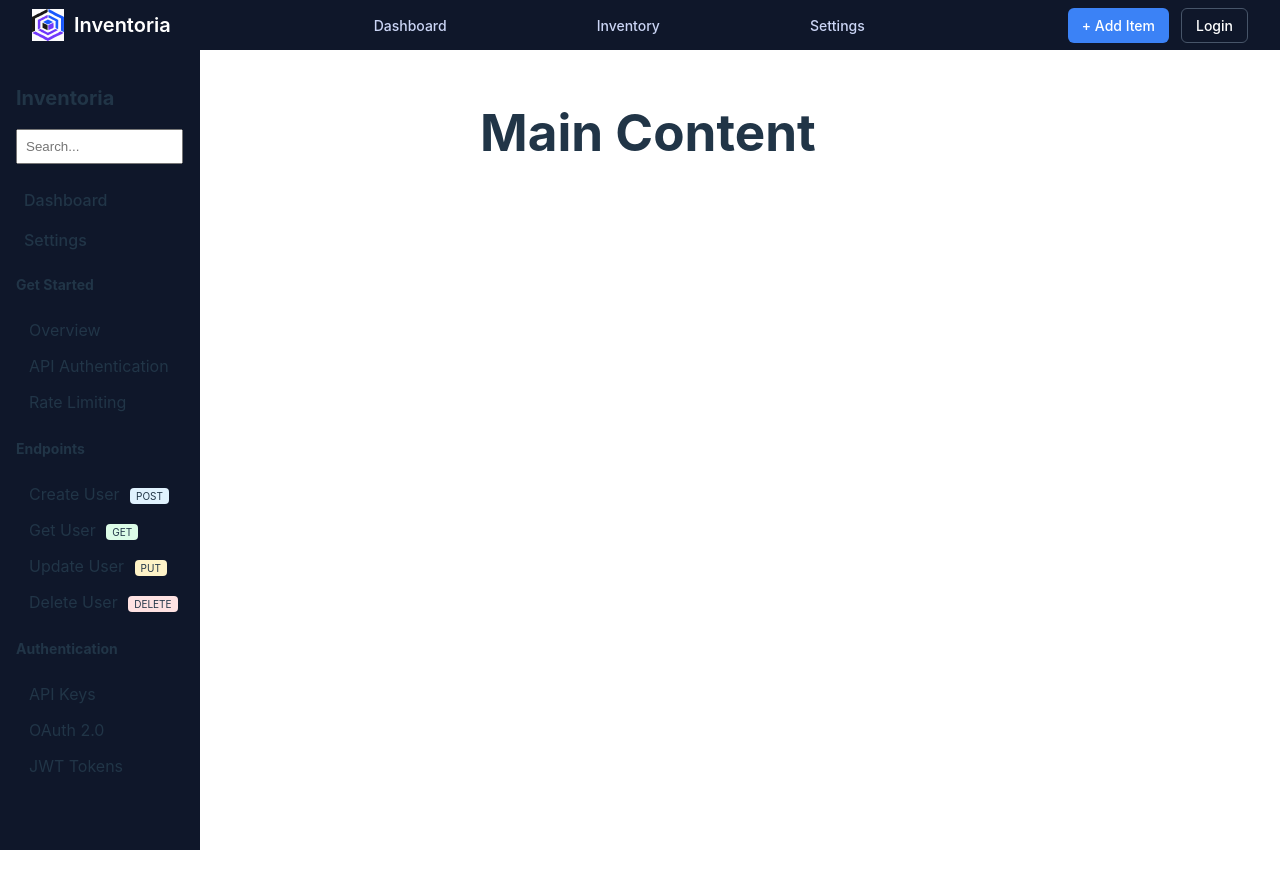
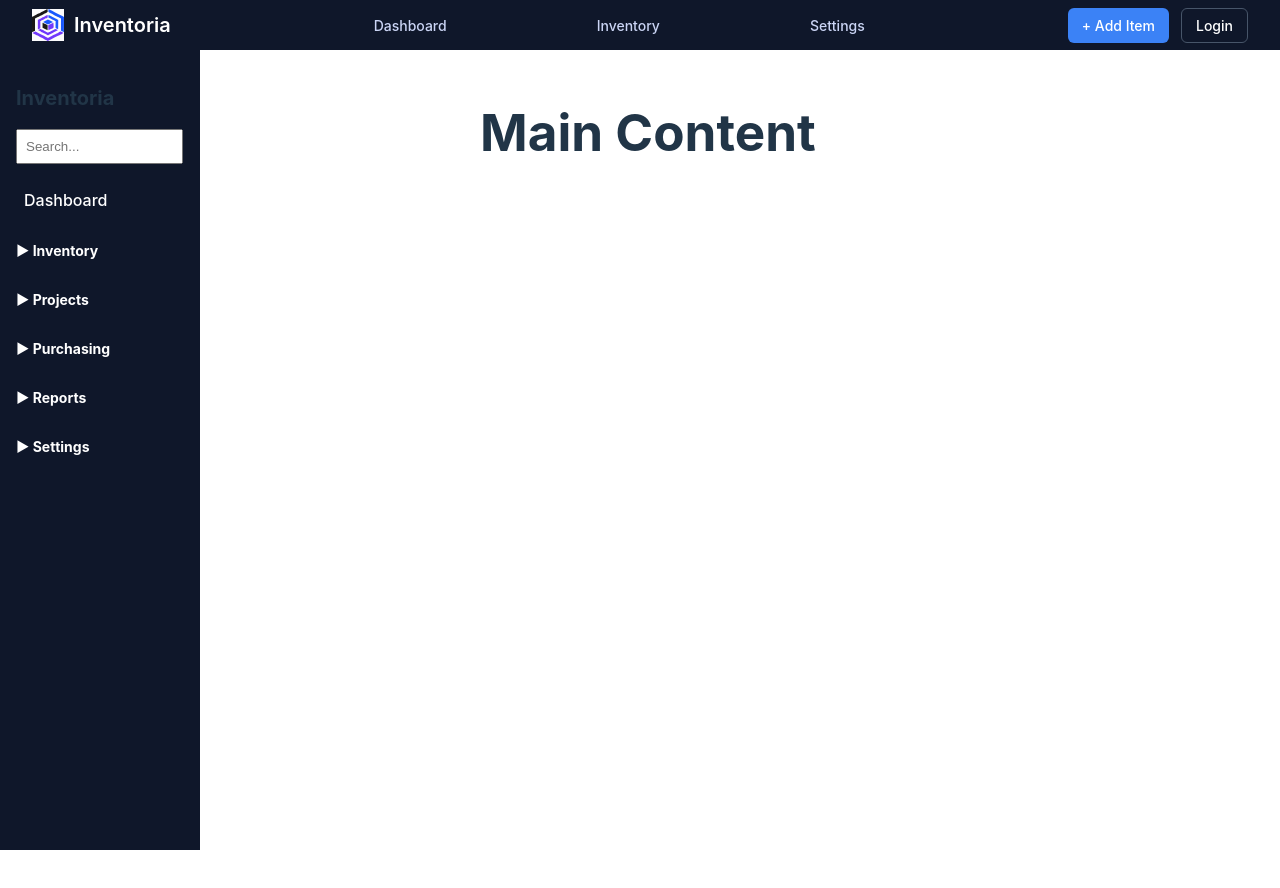
Before and after one commit to KloudKitsune/Inventory_System, a React (Vite) app: page / in a window 1280 px wide. Shown: the top 888 px of the page. Built offline with nearby package versions, Linux system fonts and the light colour scheme.

Commit message:
Feat: Updated the sidebar component to reflect inventory, projects, purchasing, reports, and settings.

```diff
--- a/src/layout/SideBar/SideBar.css
+++ b/src/layout/SideBar/SideBar.css
@@ -29,18 +29,17 @@
 
 :root {
   /* Light */
-  /* /* --surface: #ffffff; */
-  --surface-alt: #0f172a; */
-  --text: #525252;
+  --surface-alt: #0f172a;
+  --text: #fff;
   --text-strong: #111827;
   --primary: #000;
   --outline: #0f172a;
 
   /* Dark */
-  --surface-dark: #0a0a0a;
+  /* --surface-dark: #0a0a0a;
   --surface-dark-alt: #171717;
   --text-dark: #d4d4d4;
-  --text-dark-strong: #fff;
+  --text-dark-strong: #fff; */
 }
 
 /* Layout */
@@ -57,11 +56,13 @@
   border-right: 1px solid var(--outline);
   padding: 16px;
   position: fixed;
-  height: 100%;
+  height: 100vh;
+
+  overflow-y: auto;
+
   transform: translateX(-100%);
   transition: 0.3s;
   z-index: 20;
-
 }
 
 .sidebar.open {
@@ -89,7 +90,6 @@
   border-radius: 6px;
   text-decoration: none;
   color: var(--text);
-
 }
 
 .links a:hover {
@@ -99,20 +99,32 @@
 /* Sections */
 .section {
   margin-top: 12px;
-
 }
 
 .section-title {
+  width: 100%;
+  background: none;
+  border: none;
+
+  color: white;
+  text-align: left;
+
+  padding: 10px 0;
+
+  font-size: 14px;
   font-weight: bold;
-  font-size: 14px;
+
+  cursor: pointer;
+}
+
+.section-title:hover {
+  color: #60a5fa;
 }
 
 .section ul {
   padding-left: 12px;
   border-left: 1px solid var(--outline);
   list-style: none;
-
-
 }
 
 .section li {
@@ -127,7 +139,7 @@
   border-radius: 4px;
 }
 
-.info {
+/* .info {
   background: #e0f2fe;
 }
 .success {
@@ -138,7 +150,7 @@
 }
 .danger {
   background: #fee2e2;
-}
+} */
 
 /* Content */
 .content {
--- a/src/layout/SideBar/SideBar.jsx
+++ b/src/layout/SideBar/SideBar.jsx
@@ -1,25 +1,49 @@
-// import "./SideBar.css";
-
-// export default function Sidebar() {
-//   return (
-//     <div className="sidebar">
-//       <nav>
-//         <ul className="sidebar_components">
-//           <li>Dashboard</li>
-//           <li>Inventory</li>
-//           <li>Categories</li>
-//           <li>Settings</li>
-//         </ul>
-//       </nav>
-//     </div>
-//   );
-// }
-
 import { useState } from "react";
 import "./SideBar.css";
 
 export default function Sidebar() {
   const [showSidebar, setShowSidebar] = useState(false);
+
+  // ✅ Each section tracks its own open/close state
+  const [openSections, setOpenSections] = useState({});
+
+  const sections = [
+    {
+      id: "inventory",
+      title: "Inventory",
+      items: ["Overview", "Low Stock", "Out of Stock", "Categories", "Vendors"],
+    },
+    {
+      id: "projects",
+      title: "Projects",
+      items: [
+        "Active Projects",
+        "Labor & Costs",
+        "Quotes / Estimates",
+        "Completed Projects",
+      ],
+    },
+    {
+      id: "purchasing",
+      title: "Purchasing",
+      items: ["Purchase Orders", "Incoming Inventory", "Receipts / Invoices"],
+    },
+    {
+      id: "reports",
+      title: "Reports",
+      items: [
+        "Inventory Value",
+        "Usage Reports",
+        "Most Used Items",
+        "Cost Analysis",
+      ],
+    },
+    {
+      id: "settings",
+      title: "Settings",
+      items: ["Users", "Warehouse Info", "Preferences"],
+    },
+  ];
 
   return (
     <div className="layout">
@@ -35,46 +59,36 @@ export default function Sidebar() {
         {/* Search */}
         <input className="search" placeholder="Search..." />
 
-        {/* Links */}
+        {/* Static Links */}
         <div className="links">
           <a href="#">Dashboard</a>
-          <a href="#">Settings</a>
 
-          <div className="section">
-            <span className="section-title">Get Started</span>
-            <ul>
-              <li>Overview</li>
-              <li>API Authentication</li>
-              <li>Rate Limiting</li>
-            </ul>
-          </div>
+          {/* Dynamic Sections */}
+          {sections.map((section) => (
+            <div className="section" key={section.id}>
+              <button
+                className="section-title"
+                onClick={() =>
+                  setOpenSections((prev) => ({
+                    ...prev,
+                    [section.id]: !prev[section.id],
+                  }))
+                }
+              >
+                <span>
+                  {openSections[section.id] ? "▼" : "▶"} {section.title}
+                </span>
+              </button>
 
-          <div className="section">
-            <span className="section-title">Endpoints</span>
-            <ul>
-              <li>
-                Create User <span className="tag info">POST</span>
-              </li>
-              <li>
-                Get User <span className="tag success">GET</span>
-              </li>
-              <li>
-                Update User <span className="tag warning">PUT</span>
-              </li>
-              <li>
-                Delete User <span className="tag danger">DELETE</span>
-              </li>
-            </ul>
-          </div>
-
-          <div className="section">
-            <span className="section-title">Authentication</span>
-            <ul>
-              <li>API Keys</li>
-              <li>OAuth 2.0</li>
-              <li>JWT Tokens</li>
-            </ul>
-          </div>
+              {openSections[section.id] && (
+                <ul>
+                  {section.items.map((item) => (
+                    <li key={item}>{item}</li>
+                  ))}
+                </ul>
+              )}
+            </div>
+          ))}
         </div>
       </nav>
 
```
